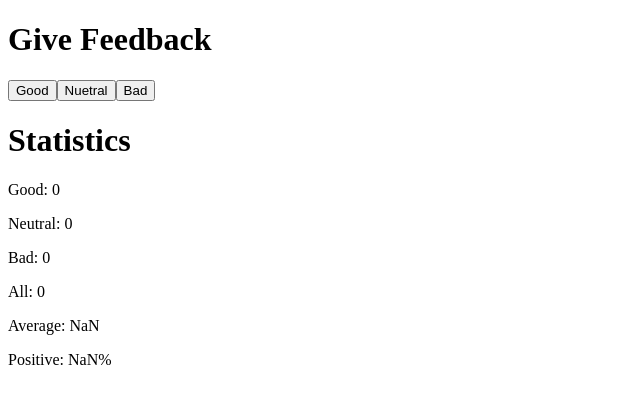
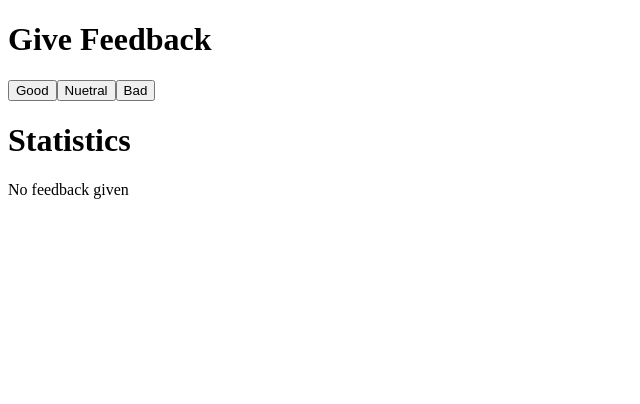
Before and after one commit to larryshawn/fullstackopen, a React (Vite) app in the folder part1/unicafe/: page / in a window 1280 px wide. Shown: the top 404 px of the page, without its empty margins (0-640 px from the left). Built offline with nearby package versions, Linux system fonts and the light colour scheme.

Commit message:
unicafe part 1 step 4

```diff
--- a/part1/unicafe/src/App.jsx
+++ b/part1/unicafe/src/App.jsx
@@ -2,6 +2,14 @@
 
 const Statistics = (props) => {
   console.log("props", props)
+  if (props.total === 0) {
+    return (
+      <div>
+        <h1>Statistics</h1>
+        <p>No feedback given</p>
+      </div>
+    )
+  }
   return (
     <div>
       <h1>Statistics</h1>
```
